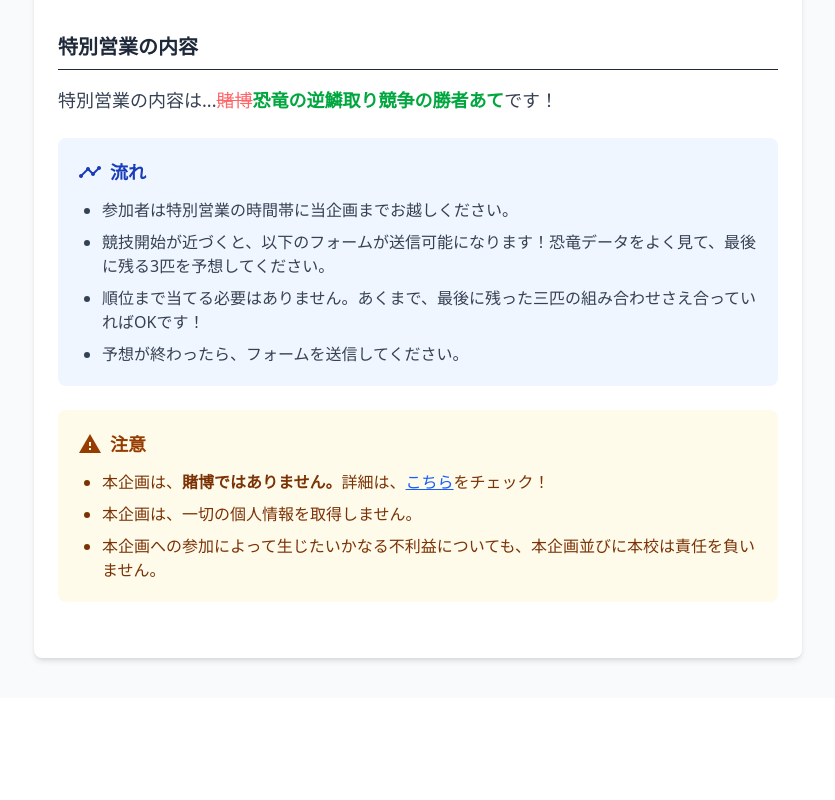
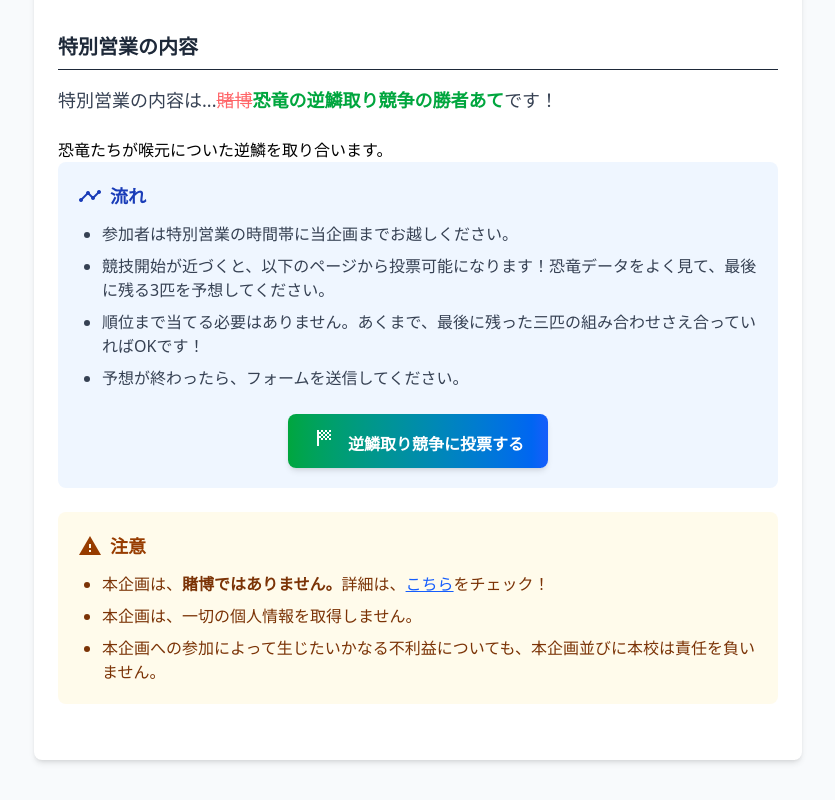
Before and after one commit to shojicode/jurabbit, a SvelteKit app in the folder apps/frontend/: page / in a window 1280 px wide. Shown: the part 1240-2040 px from the top of the page, without its empty margins (222-1057 px from the left). Before the commit the page ends 1938 px from the top, so only its background shows below. Built offline with nearby package versions, Linux system fonts and the light colour scheme.

Commit message:
文言の修正・/betへのリンク追加

```diff
--- a/apps/frontend/src/routes/+page.svelte
+++ b/apps/frontend/src/routes/+page.svelte
@@ -48,6 +48,7 @@
     <div class="mb-8">
       <h2 class="text-xl font-semibold text-gray-800 mb-4 border-b pb-2">特別営業の内容</h2>
       <p class="text-lg text-gray-700 mb-6">特別営業の内容は...<span class="line-through text-red-400">賭博</span><span class="font-semibold text-green-600">恐竜の逆鱗取り競争の勝者あて</span>です！</p>
+      <p>恐竜たちが喉元についた逆鱗を取り合います。</p>
 
       <div class="bg-blue-50 rounded-lg p-5 mb-6">
         <h3 class="text-lg font-semibold text-blue-800 mb-3 flex items-center">
@@ -55,10 +56,17 @@
         </h3>
         <ul class="list-disc pl-6 space-y-2 text-gray-700">
           <li>参加者は特別営業の時間帯に当企画までお越しください。</li>
-          <li>競技開始が近づくと、以下のフォームが送信可能になります！恐竜データをよく見て、最後に残る3匹を予想してください。</li>
+          <li>競技開始が近づくと、以下のページから投票可能になります！恐竜データをよく見て、最後に残る3匹を予想してください。</li>
           <li>順位まで当てる必要はありません。あくまで、最後に残った三匹の組み合わせさえ合っていればOKです！</li>
           <li>予想が終わったら、フォームを送信してください。</li>
         </ul>
+
+        <div class="mt-6 text-center">
+          <a href="/bet" class="inline-block px-6 py-3 bg-gradient-to-r from-green-600 to-blue-600 text-white font-bold rounded-lg shadow-md hover:from-green-700 hover:to-blue-700 transform hover:-translate-y-1 transition-all duration-300 flex items-center justify-center">
+            <span class="material-icons mr-2">sports_score</span>
+            逆鱗取り競争に投票する
+          </a>
+        </div>
       </div>
 
       <div class="bg-amber-50 rounded-lg p-5">
--- a/apps/frontend/src/routes/bet/+page.svelte
+++ b/apps/frontend/src/routes/bet/+page.svelte
@@ -39,7 +39,7 @@
                 fetchBettingStatus()
             ]);
 
-            // 現在のレースIDが取得できたら、ユーザーの予想を取得
+            // 現在の競争IDが取得できたら、ユーザーの予想を取得
             if (currentRaceId) {
                 await fetchUserPrediction();
             }
@@ -48,7 +48,7 @@
         }
     });
 
-    // 現在のレースIDを取得
+    // 現在の競争IDを取得
     async function fetchCurrentRace() {
         try {
             const response = await fetch(API_URL.get.current_race);
@@ -56,10 +56,10 @@
                 const data = await response.json();
                 currentRaceId = parseInt(data.currentRaceId);
             } else {
-                error = '現在のレースIDを取得できませんでした';
+                error = '現在の競争IDを取得できませんでした';
             }
         } catch (err) {
-            throw new Error('レースID取得エラー: ' + (err instanceof Error ? err.message : String(err)));
+            throw new Error('競争ID取得エラー: ' + (err instanceof Error ? err.message : String(err)));
         }
     }
 
@@ -155,12 +155,12 @@
     // バックエンドのbet APIを呼び出す関数
     async function callBetAPI() {
         if (!currentRaceId) {
-            error = 'レースIDが取得できていません';
+            error = '競争IDが取得できていません';
             return;
         }
 
         if (!isBettingEnabled) {
-            error = '現在、馬券の購入が締め切られています';
+            error = '現在、予想の受付が締め切られています';
             return;
         }
 
@@ -213,15 +213,15 @@
     // 予想更新用のAPI呼び出し関数
     async function updateBetAPI() {
         if (!currentRaceId) {
-            error = 'レースIDが取得できていません';
+            error = '競争IDが取得できていません';
             return;
         }
 
-        // 先に馬券購入状態を最新の情報に更新
+        // 先に予想受付状態を最新の情報に更新
         await fetchBettingStatus();
 
         if (!isBettingEnabled) {
-            error = '現在、馬券の購入が締め切られています。予想を更新できません。';
+            error = '現在、予想の受付が締め切られています。予想を更新できません。';
             return;
         }
 
@@ -346,7 +346,7 @@
         <div class="text-center p-3 bg-red-100 border border-red-500 rounded-lg mb-6">
             <p class="text-red-700 font-semibold">
                 <span class="material-icons text-lg align-middle">lock</span>
-                現在、馬券購入は締め切られています
+                現在、予想の受付は締め切られています
             </p>
             <div class="flex justify-center mt-2">
                 <button
@@ -359,13 +359,13 @@
         </div>
     {:else}
         <div class="text-center p-3 bg-green-100 border border-green-500 rounded-lg mb-6">
-            <p class="text-green-700 font-semibold">馬券購入が可能です！</p>
+            <p class="text-green-700 font-semibold">予想の受付中です！</p>
         </div>
     {/if}
 
     {#if currentRaceId}
         <div class="text-center mb-8">
-            <h2 class="text-xl text-blue-600 font-semibold">現在のレース: #{currentRaceId}</h2>
+            <h2 class="text-xl text-blue-600 font-semibold">現在の競争: #{currentRaceId}</h2>
         </div>
     {/if}
 
@@ -476,7 +476,7 @@
                     <!-- betResult.betオブジェクトがある場合はそれを使用、なければbetResult自体を使用 -->
                     {#if betResult.bet || betResult}
                         {@const bet = betResult.bet || betResult}
-                        <p><span class="font-semibold">レースID:</span> {bet.raceId || '不明'}</p>
+                        <p><span class="font-semibold">競争ID:</span> {bet.raceId || '不明'}</p>
                         <p class="font-semibold mb-2">あなたの予想:</p>
                         <div class="pl-5 space-y-2">
                             {#if bet.firstChoice !== undefined}
```
